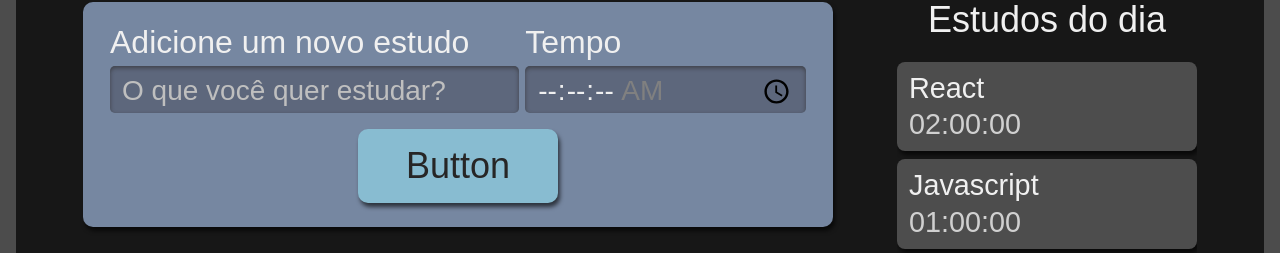
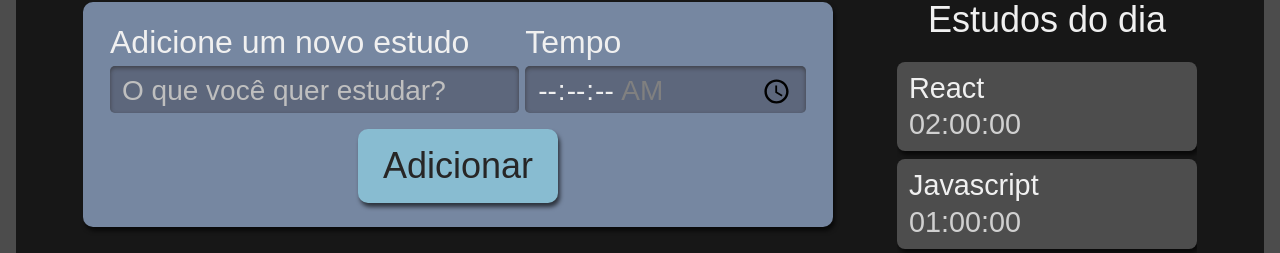
Before and after one commit to felipesurfe/alurastudies, a React (Create React App) app: page / in a window 1280 px wide. Shown: the part 222-475 px from the top of the page. Built offline with nearby package versions, Linux system fonts and the light colour scheme.

Commit message:
add button props

```diff
--- a/src/components/button/index.tsx
+++ b/src/components/button/index.tsx
@@ -1,11 +1,11 @@
 import React from 'react';
 import style from '../button/Button.module.scss';
 
-class Button extends React.Component {
+class Button extends React.Component <{ texto: string }>{
     render() {
         return (
             <button className={style.botao}>
-                Button
+                {this.props.texto}
             </button>
         )
     }
--- a/src/components/formulario/index.tsx
+++ b/src/components/formulario/index.tsx
@@ -32,7 +32,9 @@
                         required
                     />
                 </div>
-                <Button />
+                <Button
+                    texto="Adicionar"
+                />
             </form>
         )
     }
```
